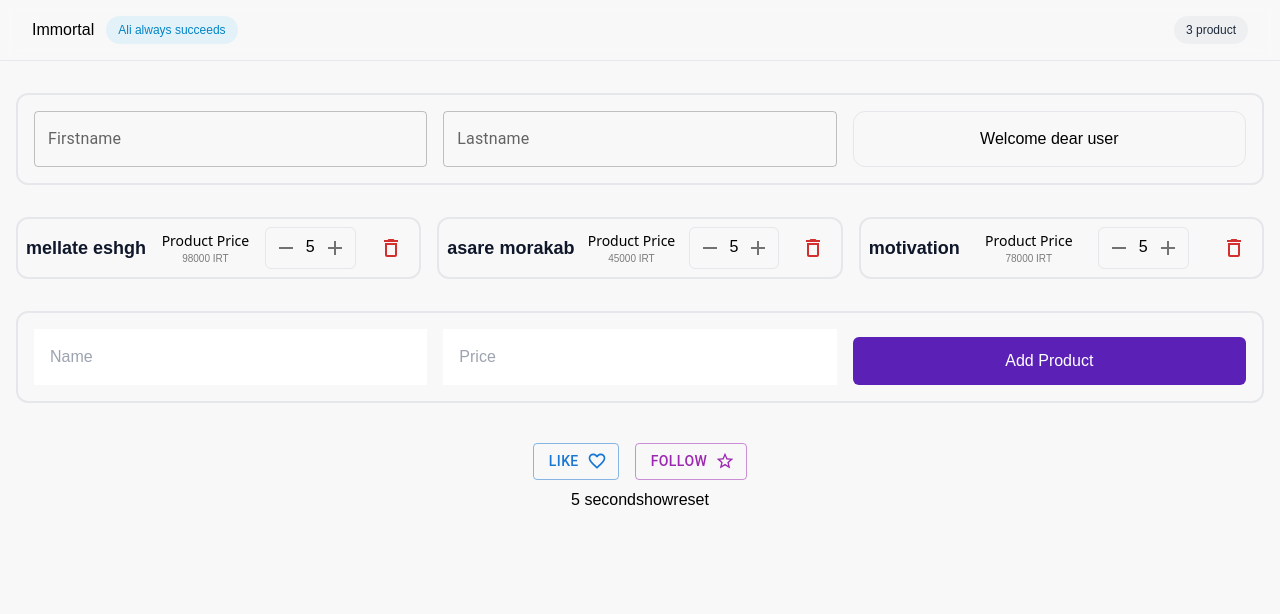
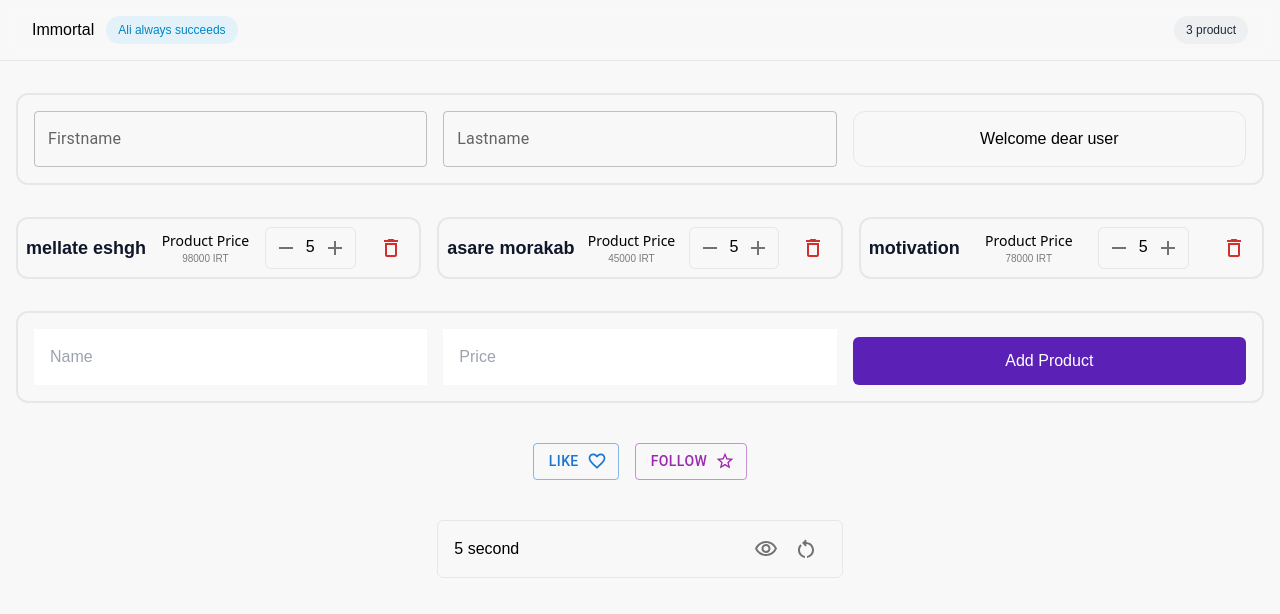
Before and after one commit to alihatampouri/react-course, a React (Create React App) app: page / in a window 1280 px wide. Shown: the top 614 px of the page. Built offline with nearby package versions, Linux system fonts and the light colour scheme.

Commit message:
Styling the timer component

```diff
--- a/src/components/Timer/Timer.jsx
+++ b/src/components/Timer/Timer.jsx
@@ -1,20 +1,30 @@
+import { RestartAltOutlined, VisibilityOffOutlined, VisibilityOutlined } from "@mui/icons-material";
+import { IconButton } from "@mui/material";
 import { useEffect, useState } from "react";
 
 const Timer = (props) => {
-  const [status, setStatus] = useState(0);
+  const [status, setStatus] = useState(1);
   const [counter, setCounter] = useState(0);
 
   useEffect(() => {
     console.log("component did mount");
     const interval = setInterval(() => setCounter((count) => count + 1), 1000);
-    return () => clearInterval(interval)
+    return () => clearInterval(interval);
   }, []);
 
   return (
-    <div>
-      <span>{counter} second</span>
-      <button>show</button>
-      <button>reset</button>
+    <div className="grid grid-cols-1 sm:grid-cols-2 lg:grid-cols-3 gap-4 my-8">
+      <div className="flex justify-between col-start-2 border rounded-md py-2 px-4 items-center">
+        <span>{status ? `${counter} second` : `Timer hidden`}</span>
+        <div>
+          <IconButton onClick={() => setStatus((current) => !current)}>
+            {status ? <VisibilityOutlined /> : <VisibilityOffOutlined />}
+          </IconButton>
+          <IconButton onClick={() => setCounter(0)}>
+            <RestartAltOutlined />
+          </IconButton>
+        </div>
+      </div>
     </div>
   );
 };
```
